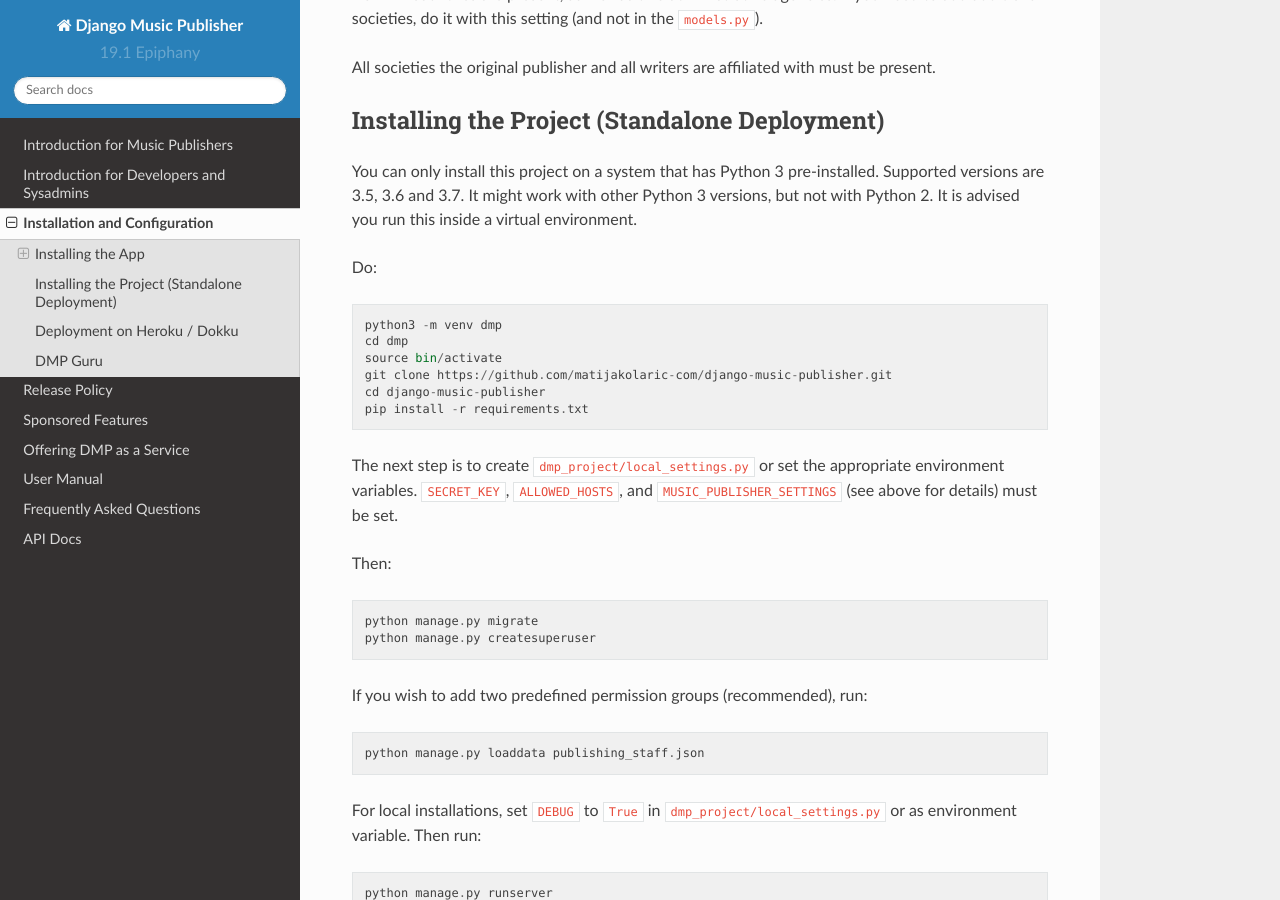
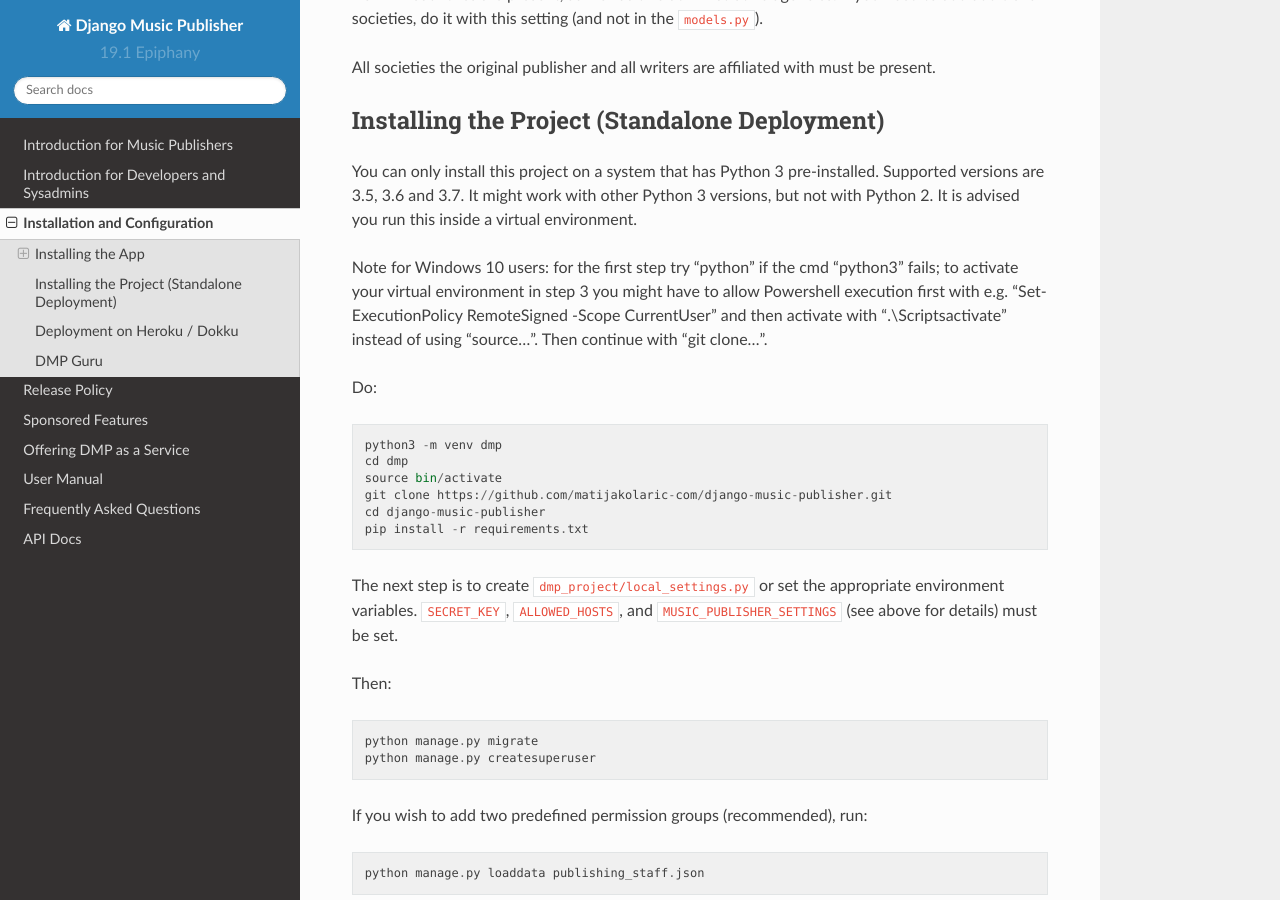
Before and after one commit to matijakolaric-com/django-music-publisher, a Sphinx documentation site: the page built from docs/installation.rst, in a window 1280 px wide and 900 px high, scrolled down 2117 px. Built offline with Sphinx 7.4.7 and the Read the Docs theme 2.0.0, drawn with Linux system fonts in a browser that asks for light colours.

Commit message:
Hints for Windows 10 users

```diff
--- a/docs/installation.rst
+++ b/docs/installation.rst
@@ -121,6 +121,8 @@
 
 You can only install this project on a system that has Python 3 pre-installed. Supported versions are 3.5, 3.6 and 3.7. It might work with other Python 3 versions, but not with Python 2. It is advised you run this inside a virtual environment.
 
+Note for Windows 10 users: for the first step try "python" if the cmd "python3" fails; to activate your virtual environment in step 3 you might have to allow Powershell execution first with e.g. "Set-ExecutionPolicy RemoteSigned -Scope CurrentUser" and then activate with ".\\Scripts\activate" instead of using "source...". Then continue with "git clone...".
+
 Do::
 
     python3 -m venv dmp
```
